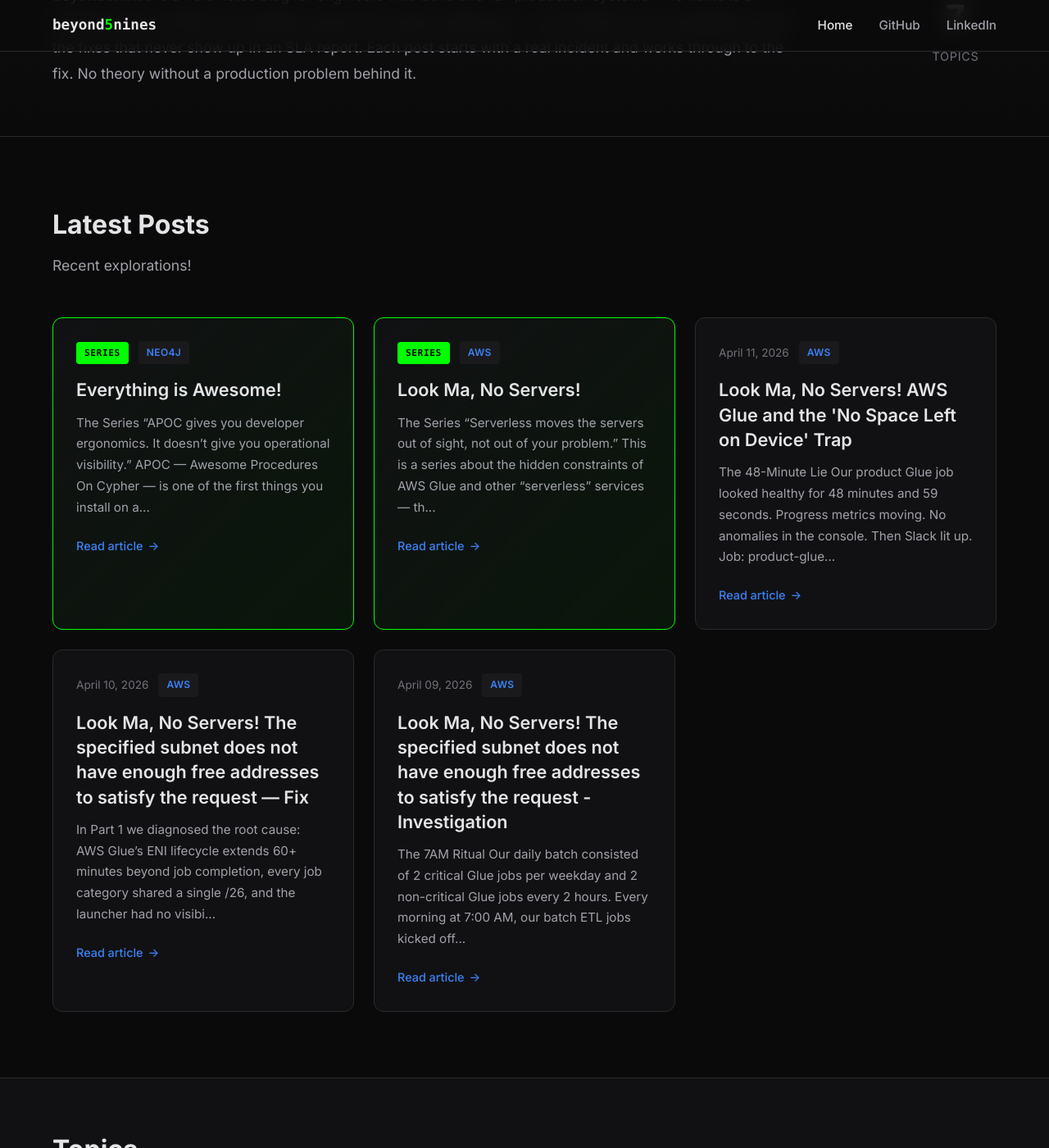
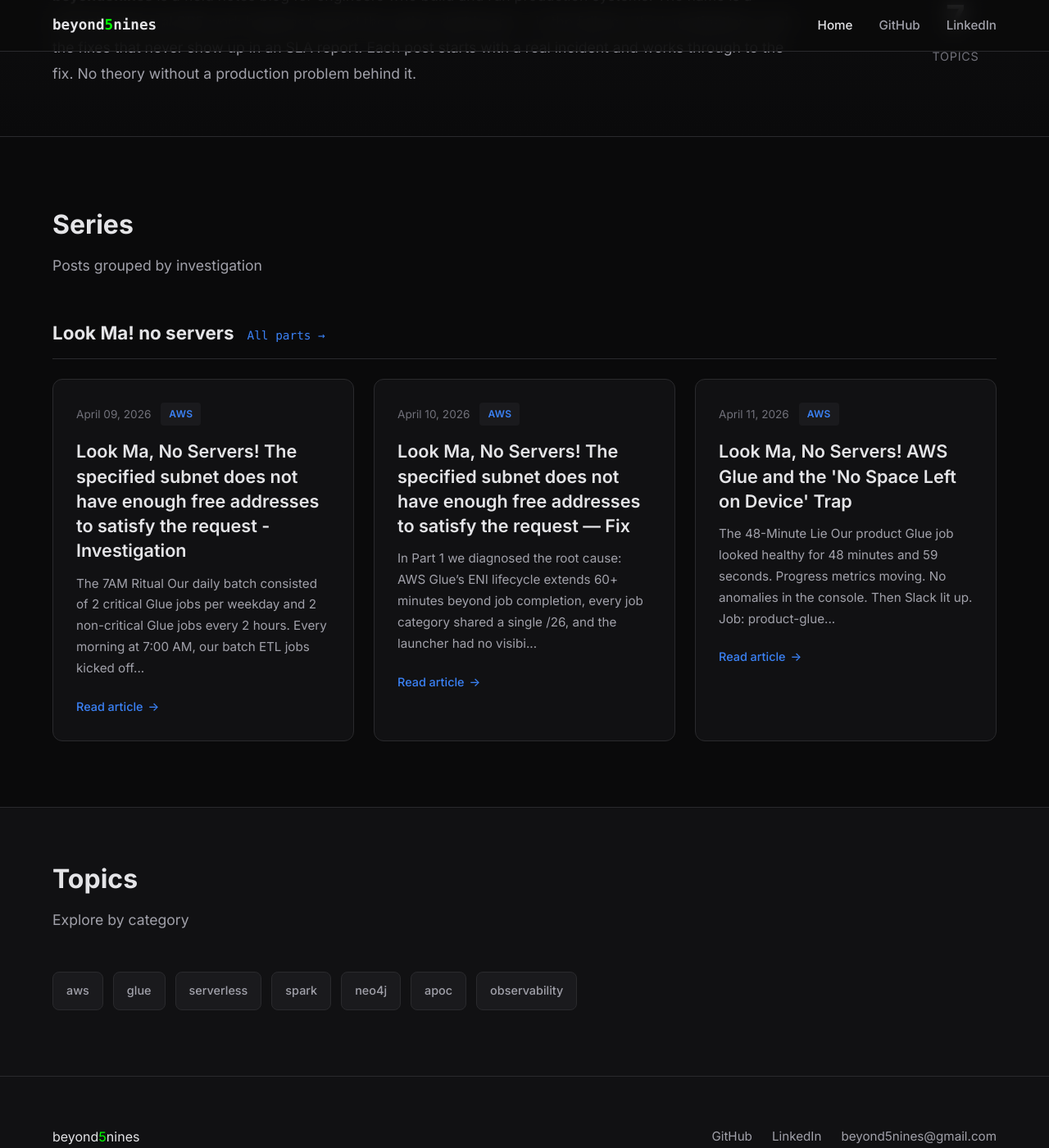
Before and after one commit to beyond5nines/beyond5nines.github.io, a Jekyll site: the page built from index.md, in a window 1280 px wide and 1400 px high, scrolled down 275 px. Shown: the whole window at 82% size. Built offline with Jekyll 4.4.1, drawn with Linux system fonts in a browser that asks for light colours.

Commit message:
Group homepage posts by series

```diff
--- a/_layouts/home.html
+++ b/_layouts/home.html
@@ -25,36 +25,27 @@ layout: default
 <section class="posts-section">
   <div class="container">
     <div class="section-header">
-      <h2>Latest Posts</h2>
-      <p>Recent explorations! </p>
+      <h2>Series</h2>
+      <p>Posts grouped by investigation</p>
     </div>
 
-    <div class="posts-grid">
     {% assign sorted_articles = site.articles | sort: "date" | reverse %}
-      {% assign pinned_posts = sorted_articles | where: "pinned", true %}
-      {% assign regular_posts = sorted_articles | where_exp: "post", "post.pinned != true" %}
-      {% for post in pinned_posts %}
-      <article class="post-card pinned">
-        <div class="post-card-content">
-          <div class="post-meta">
-            <span class="pin-badge">SERIES</span>
-            {% if post.categories.size > 0 %}
-            <span class="post-category">{{ post.categories | first | upcase }}</span>
+    {% assign series_indices = sorted_articles | where: "pinned", true %}
+    {% assign episode_posts = sorted_articles | where_exp: "post", "post.pinned != true" %}
+    {% assign series_names = episode_posts | map: "series" | uniq | compact %}
+
+    {% for series_name in series_names %}
+      {% assign series_index = series_indices | where: "series", series_name | first %}
+      {% assign series_posts = episode_posts | where: "series", series_name | sort: "date" %}
+      <div class="series-group">
+        <div class="series-group-header">
+          <h3>{{ series_name }}</h3>
+          {% if series_index %}
+          <a href="{{ series_index.url | relative_url }}" class="series-index-link">All parts &rarr;</a>
           {% endif %}
         </div>
-          <h3 class="post-title">
-            <a href="{{ post.url | relative_url }}">{{ post.title }}</a>
-          </h3>
-          <p class="post-excerpt">
-            {{ post.excerpt | strip_html | truncate: 180 }}
-          </p>
-          <a href="{{ post.url | relative_url }}" class="read-more">
-            Read article <span class="arrow">&rarr;</span>
-          </a>
-        </div>
-      </article>
-      {% endfor %}
-      {% for post in regular_posts %}
+        <div class="posts-grid">
+          {% for post in series_posts %}
           <article class="post-card">
             <div class="post-card-content">
               <div class="post-meta">
@@ -78,6 +69,42 @@ layout: default
           </article>
           {% endfor %}
         </div>
+      </div>
+    {% endfor %}
+
+    {% assign standalone_posts = episode_posts | where_exp: "post", "post.series == nil or post.series == ''" %}
+    {% if standalone_posts.size > 0 %}
+      <div class="series-group">
+        <div class="series-group-header">
+          <h3>Standalone</h3>
+        </div>
+        <div class="posts-grid">
+          {% for post in standalone_posts %}
+          <article class="post-card">
+            <div class="post-card-content">
+              <div class="post-meta">
+                <time datetime="{{ post.date | date_to_xmlschema }}">
+                  {{ post.date | date: "%B %d, %Y" }}
+                </time>
+                {% if post.categories.size > 0 %}
+                <span class="post-category">{{ post.categories | first | upcase }}</span>
+                {% endif %}
+              </div>
+              <h3 class="post-title">
+                <a href="{{ post.url | relative_url }}">{{ post.title }}</a>
+              </h3>
+              <p class="post-excerpt">
+                {{ post.excerpt | strip_html | truncate: 180 }}
+              </p>
+              <a href="{{ post.url | relative_url }}" class="read-more">
+                Read article <span class="arrow">&rarr;</span>
+              </a>
+            </div>
+          </article>
+          {% endfor %}
+        </div>
+      </div>
+    {% endif %}
 
     {% if site.articles.size == 0 %}
     <div class="no-posts">
--- a/assets/css/style.css
+++ b/assets/css/style.css
@@ -222,6 +222,40 @@ img {
 .section-header p {
   color: var(--color-text-muted);
   font-size: 1.1rem;
+}
+
+.series-group {
+  margin-bottom: 64px;
+}
+
+.series-group:last-child {
+  margin-bottom: 0;
+}
+
+.series-group-header {
+  display: flex;
+  align-items: baseline;
+  gap: 16px;
+  margin-bottom: 24px;
+  padding-bottom: 12px;
+  border-bottom: 1px solid var(--color-border);
+}
+
+.series-group-header h3 {
+  font-size: 1.4rem;
+  font-weight: 700;
+  margin: 0;
+}
+
+.series-index-link {
+  font-size: 0.9rem;
+  color: var(--color-primary);
+  font-family: var(--font-mono);
+  white-space: nowrap;
+}
+
+.series-index-link:hover {
+  text-decoration: underline;
 }
 
 .posts-grid {
```
Lines whose indentation alone changed are shown as unchanged.
